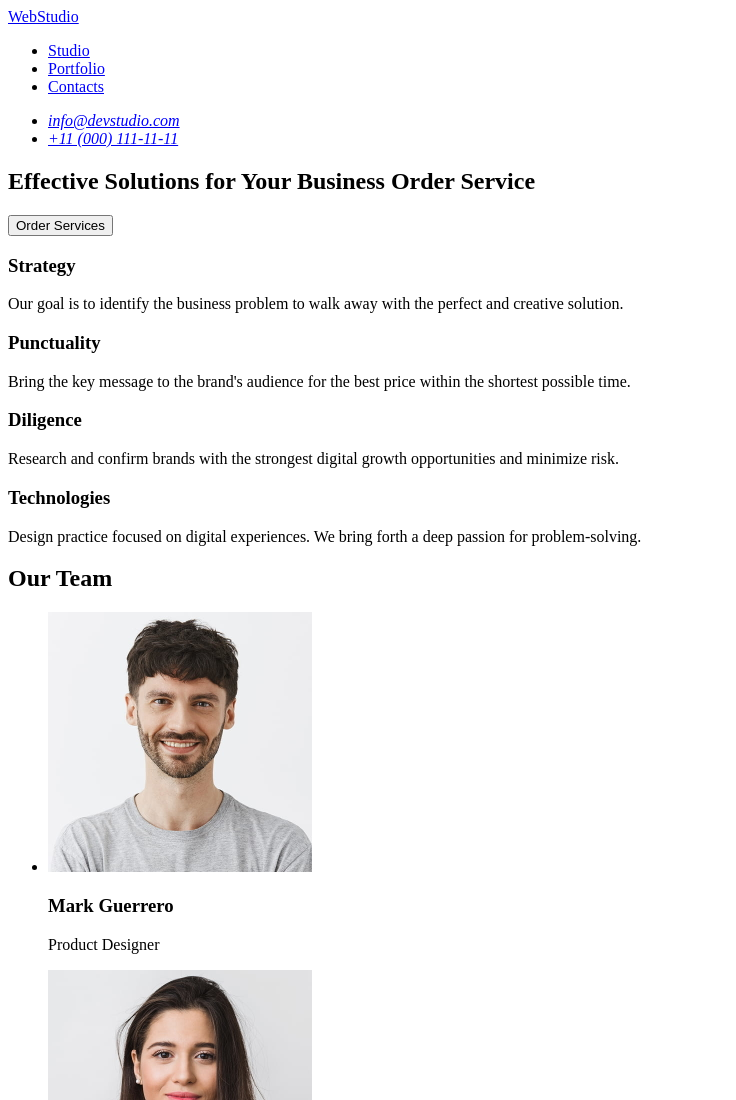
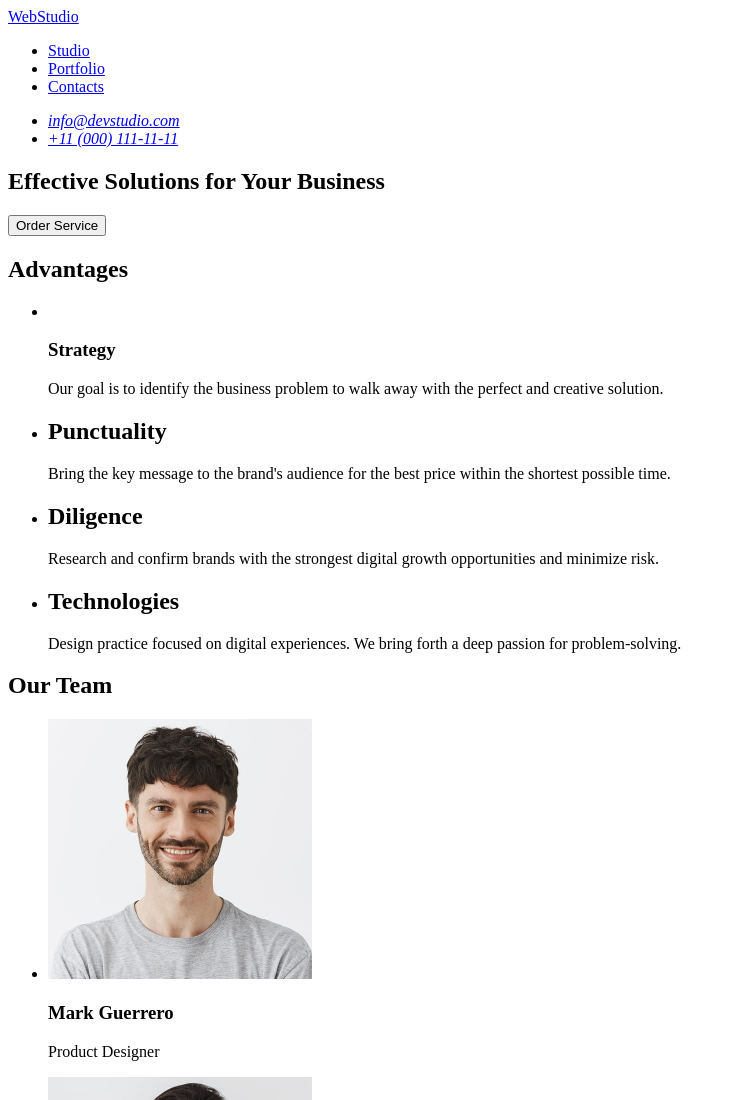
Before and after one commit to Atom1530/goit-markup-hw-01, a plain HTML site: page index.html in a window 1280 px wide. Shown: the top 1100 px of the page, without its empty margins (0-736 px from the left). Drawn offline with Linux system fonts and the light colour scheme.

Commit message:
updation

```diff
--- a/index.html
+++ b/index.html
@@ -29,31 +29,42 @@
 
     <main>
       <section>
-        <h1>Effective Solutions for Your Business Order Service</h1>
-        <button>Order Services</button>
+        <h1>Effective Solutions for Your Business</h1>
+        <button type="button">Order Service</button>
       </section>
 
       <section>
+        <h2>Advantages</h2>
+        <ul>
+          <li></li>
           <h3>Strategy</h3>
           <p>
             Our goal is to identify the business problem to walk away with the
             perfect and creative solution.
           </p>
-        <h3>Punctuality</h3>
+          </li>
+          <li>
+          <h2>Punctuality</h2>
           <p>
             Bring the key message to the brand's audience for the best price
             within the shortest possible time.
           </p>
-        <h3>Diligence</h3>
+          </li>
+          <li>
+          <h2>Diligence</h2>
           <p>
             Research and confirm brands with the strongest digital growth
             opportunities and minimize risk.
           </p>
-        <h3>Technologies</h3>
+          </li>
+          <li>
+          <h2>Technologies</h2>
           <p>
-          Design practice focused on digital experiences. We bring forth a deep
-          passion for problem-solving.
+            Design practice focused on digital experiences. We bring forth a
+            deep passion for problem-solving.
           </p>
+          </li>
+        </ul>
       </section>
 
       <section>
```
Lines whose indentation alone changed are shown as unchanged.
